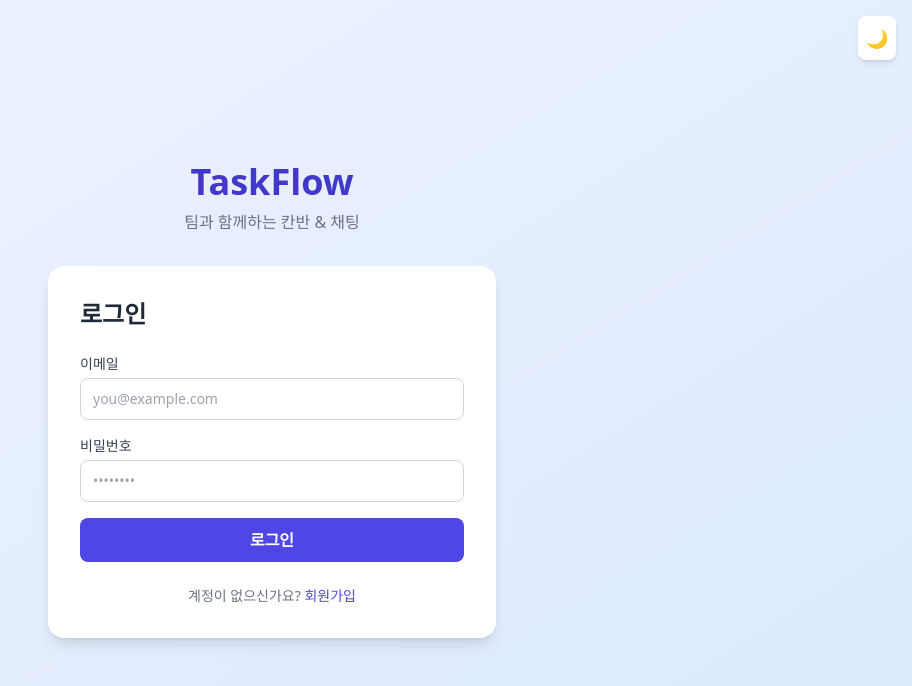
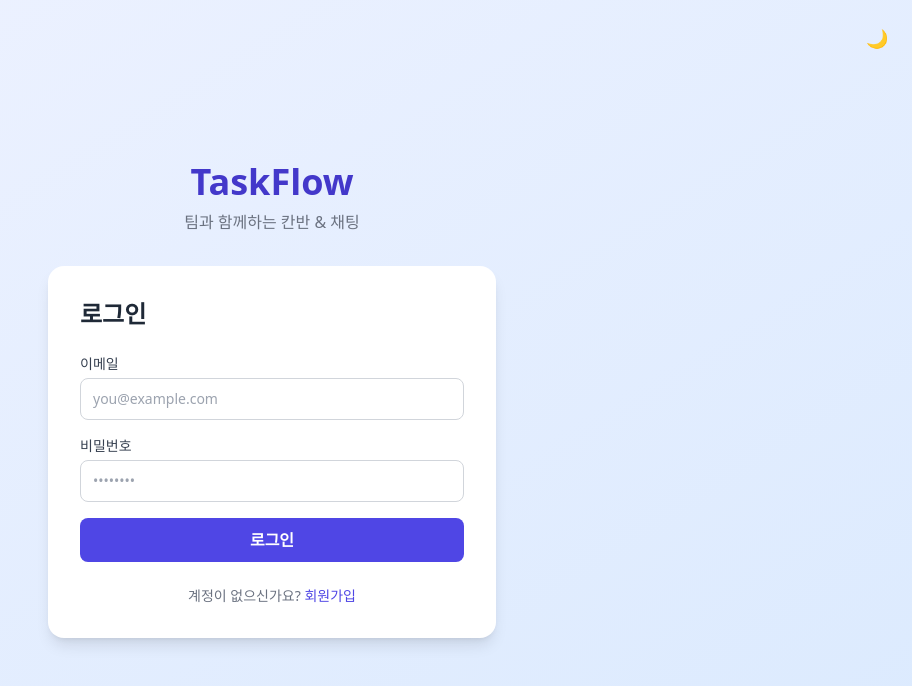
Before and after one commit to kyi7829/kosta-taskflow-openspec, a website: page frontend/index.html in a window 1280 px wide. Shown: the whole page, without its empty margins (368-1280 px from the left). Drawn offline with nearby package versions, Linux system fonts and the light colour scheme.

Commit message:
fix: 로그인/회원가입 다크모드 토글 버튼 배경 투명화
bg-white shadow -> bg-transparent hover:bg-white/40

Co-Authored-By: Claude Sonnet 4.6 (1M context) <noreply@anthropic.com>

```diff
--- a/frontend/index.html
+++ b/frontend/index.html
@@ -11,7 +11,7 @@
 <body class="min-h-screen bg-gradient-to-br from-indigo-50 to-blue-100 dark:from-gray-900 dark:to-gray-800 flex items-center justify-center p-4">
 
   <!-- Dark mode toggle (fixed) -->
-  <button class="dark-toggle-btn fixed top-4 right-4 z-50 p-2 rounded-lg bg-white dark:bg-gray-800 shadow-md hover:shadow-lg text-lg transition-all" title="다크모드 전환">🌙</button>
+  <button class="dark-toggle-btn fixed top-4 right-4 z-50 p-2 rounded-lg bg-transparent hover:bg-white/40 dark:hover:bg-gray-700/40 text-lg transition-all" title="다크모드 전환">🌙</button>
 
   <div class="w-full max-w-md">
     <!-- Logo -->
```
Also changed, not shown: frontend/signup.html (+1 -1 lines).
